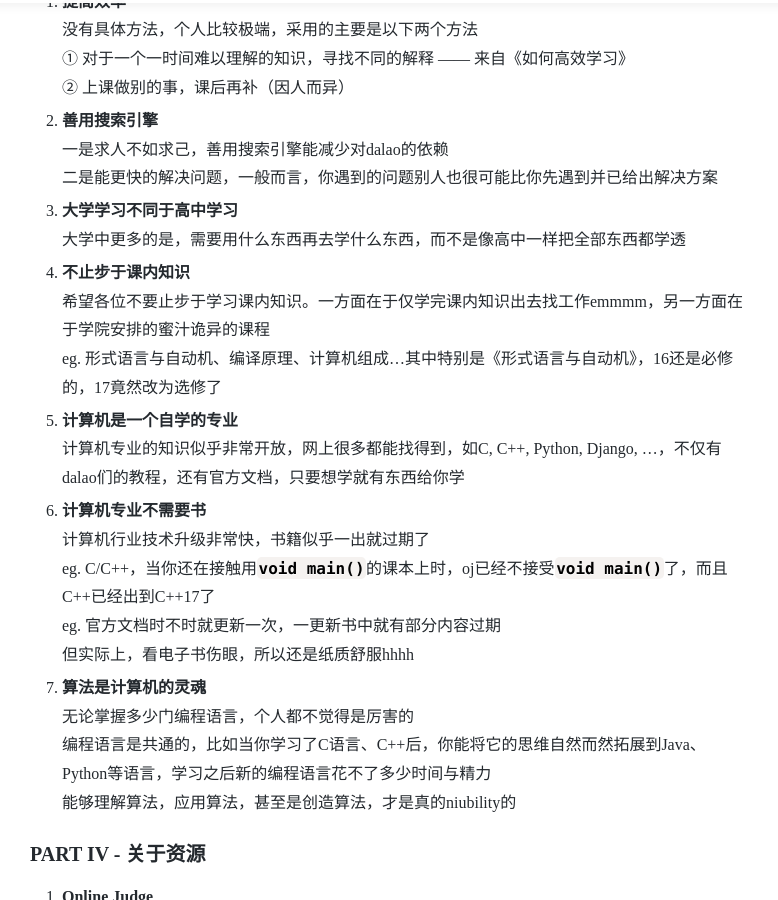
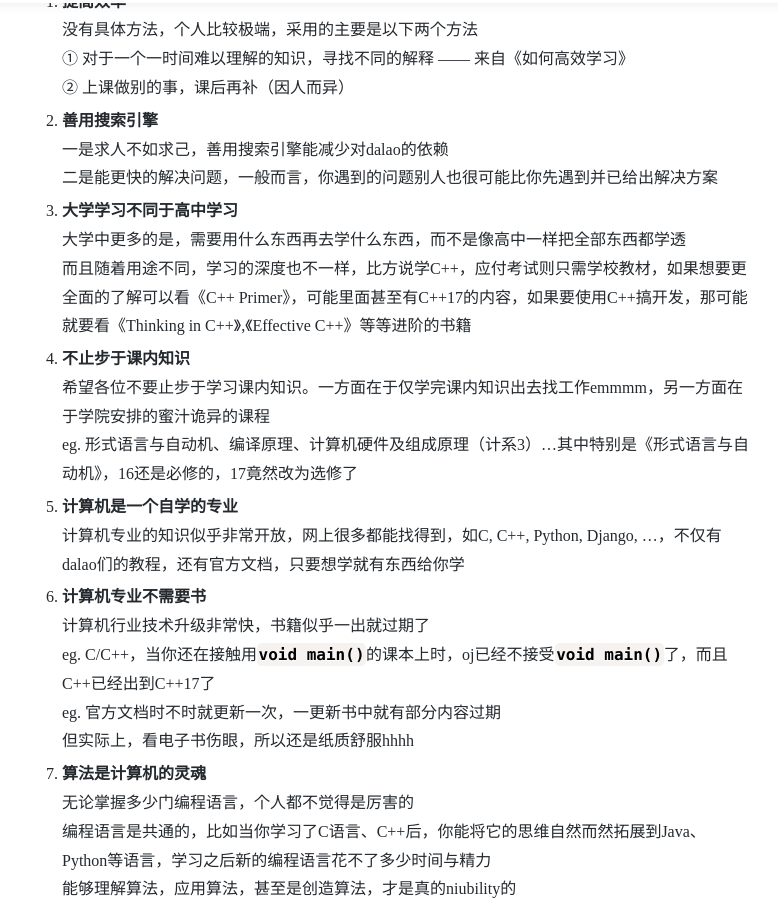
Before and after one commit to houzaj/houzaj.github.io, a Jekyll site: the page built from _posts/2018-10-31-PresentationOfBB.md, in a window 1280 px wide and 900 px high, scrolled down 1060 px. Shown: the whole window, without its empty margins (250-1028 px from the left). Built offline with Jekyll 4.4.1, drawn with Linux system fonts in a browser that asks for light colours; nearby versions of some CDN libraries; comment, search, counter and statistics services are not loaded.

Commit message:
new article

```diff
--- a/_posts/2018-10-31-PresentationOfBB.md
+++ b/_posts/2018-10-31-PresentationOfBB.md
@@ -30,9 +30,10 @@ tags: Text
 二是能更快的解决问题，一般而言，你遇到的问题别人也很可能比你先遇到并已给出解决方案
 3. **大学学习不同于高中学习**
 大学中更多的是，需要用什么东西再去学什么东西，而不是像高中一样把全部东西都学透
+而且随着用途不同，学习的深度也不一样，比方说学C++，应付考试则只需学校教材，如果想要更全面的了解可以看《C++ Primer》，可能里面甚至有C++17的内容，如果要使用C++搞开发，那可能就要看《Thinking in C++》,《Effective C++》等等进阶的书籍
 3. **不止步于课内知识**
 希望各位不要止步于学习课内知识。一方面在于仅学完课内知识出去找工作emmmm，另一方面在于学院安排的蜜汁诡异的课程
-eg. 形式语言与自动机、编译原理、计算机组成...其中特别是《形式语言与自动机》，16还是必修的，17竟然改为选修了
+eg. 形式语言与自动机、编译原理、计算机硬件及组成原理（计系3）...其中特别是《形式语言与自动机》，16还是必修的，17竟然改为选修了
 4. **计算机是一个自学的专业**
 计算机专业的知识似乎非常开放，网上很多都能找得到，如C, C++, Python, Django, ...，不仅有dalao们的教程，还有官方文档，只要想学就有东西给你学
 5. **计算机专业不需要书**
```
